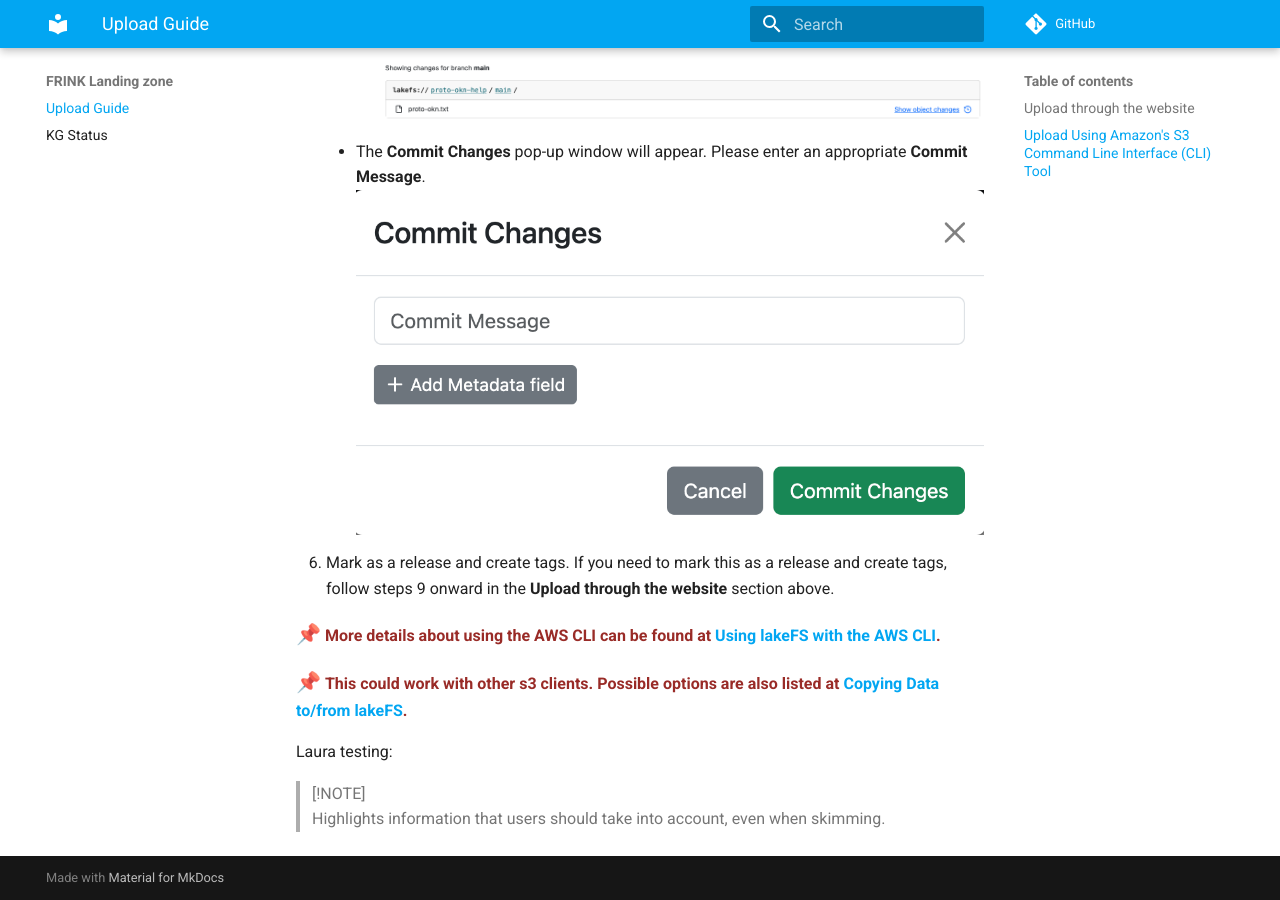
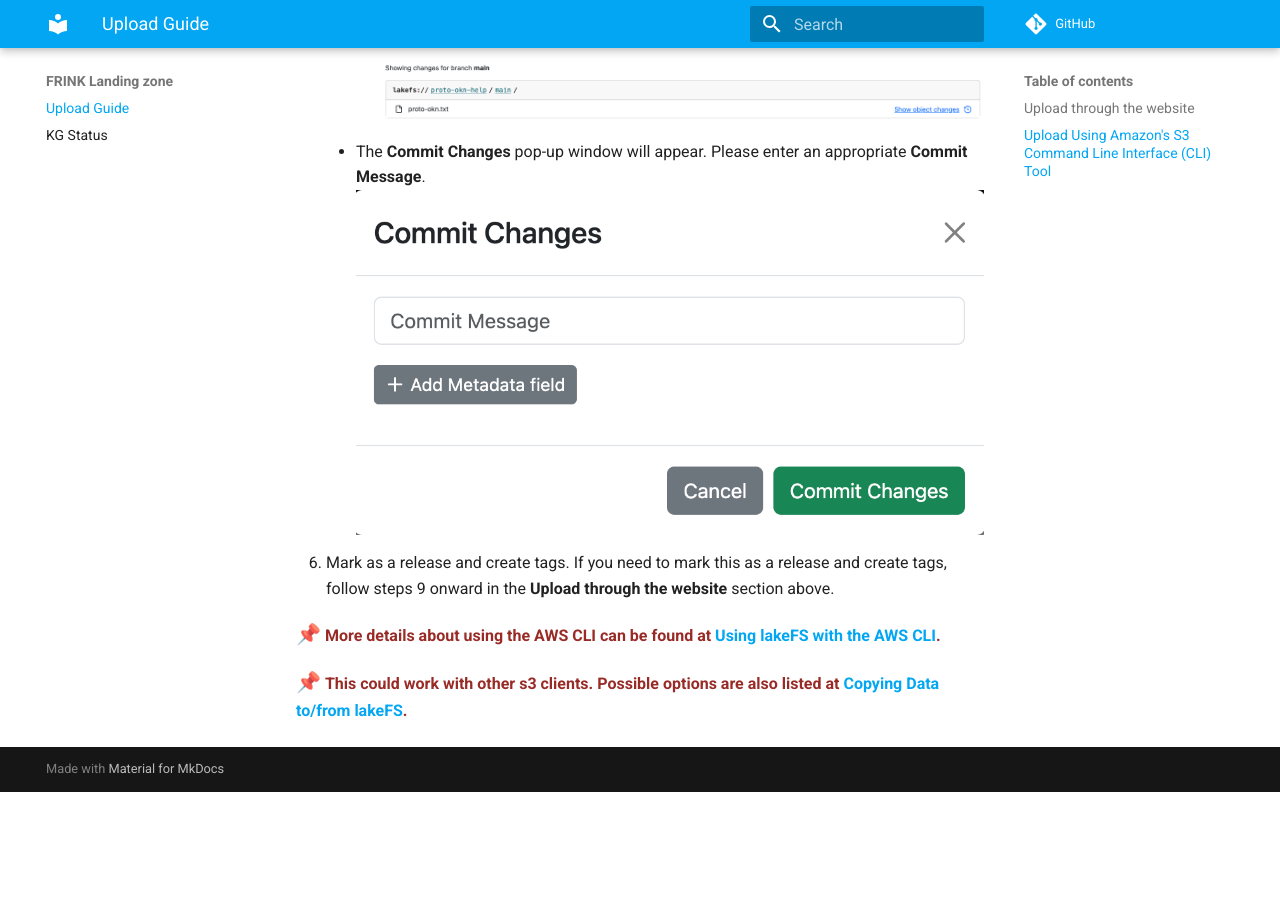
Before and after one commit to frink-okn/frink-landing-zone, an MkDocs documentation site: the page built from docs/index.md, in a window 1280 px wide and 900 px high, scrolled down 5308 px. Built offline with MkDocs 1.6.1 and Material for MkDocs 9.7.7, drawn with Linux system fonts in a browser that asks for light colours; comment, search, counter and statistics services are not loaded; after the commit the page ends 6100 px from its top, so only the background shows below that.

Commit message:
Update index.md

```diff
--- a/docs/index.md
+++ b/docs/index.md
@@ -69,7 +69,3 @@ Theme 1 Teams, there are several ways to upload your graph to the Frink Landing
 <span style='font-size:20px;'>&#128204;</span> <font color="#992B27"><strong>More details about using the AWS CLI can be found at <a href="https://docs.lakefs.io/integrations/aws_cli.html">Using lakeFS with the AWS CLI</a>.</strong></font>
 
 <span style='font-size:20px;'>&#128204;</span> <font color="#992B27"><strong>This could work with other s3 clients. Possible options are also listed at <a href="https://docs.lakefs.io/howto/copying.html">Copying Data to/from lakeFS</a>.</strong></font>
-
-Laura testing:
-> [!NOTE]
-> Highlights information that users should take into account, even when skimming.
```
